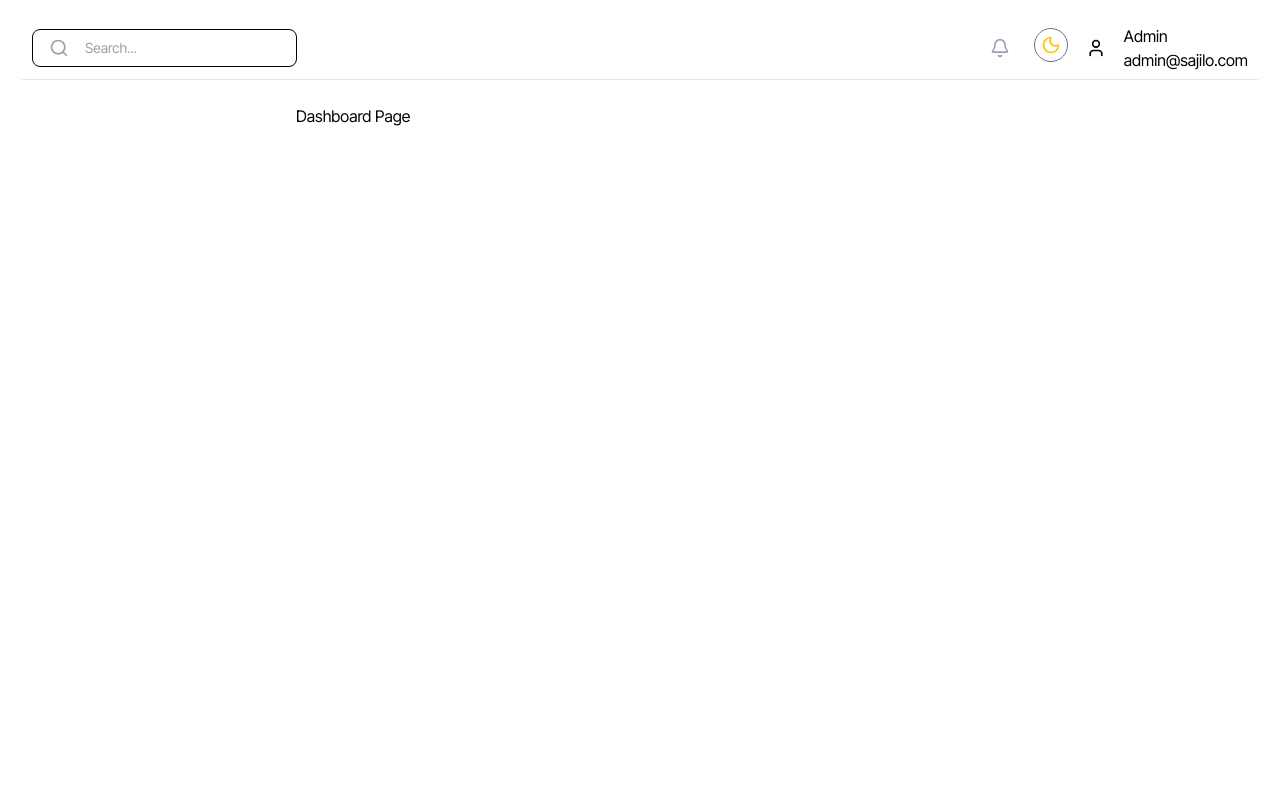
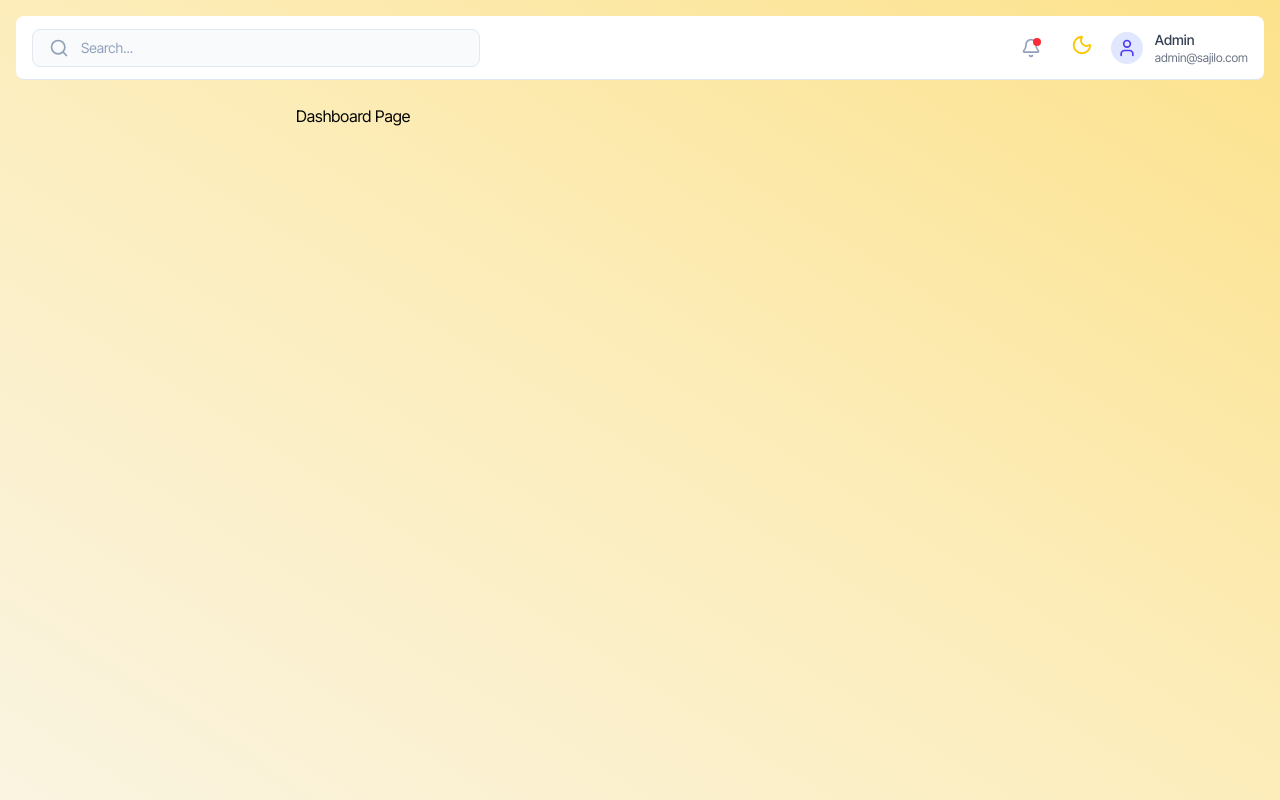
Before and after one commit to bijayjha2025/SajiloAdmin, a React (Vite) app: page / in a window 1280 px wide. Built offline with nearby package versions, Linux system fonts and the light colour scheme; a web font is replaced by a local one.

Commit message:
Enhancements

```diff
--- a/src/Components/Header.jsx
+++ b/src/Components/Header.jsx
@@ -2,29 +2,37 @@
 import { Bell, Search, User, Menu } from 'lucide-react';
 import ThemeToggle from '../ThemeToggle.jsx';
 
-const Header = ( { theme, setTheme }) => {
+const Header = ( { theme, setTheme, ToggleSidebar }) => {
 
  return(
- <header className='flex justify-between items-center bg-white border-b border-gray-200 p-4 h-16 transition-all duration-300 rounded-lg '>
-  <div className='flex items-center gap-4'>
-   <button className='md:hidden text-gray-500 hover:text-gray-700'><Menu size={24} /></button>
-   <div className='flex items-center gap-4 border rounded-lg px-4 py-2 w-full max-w-md bg-ray-50 md:flex'>
-    <Search size={20} className='text-gray-400' />
-    <input type="text" placeholder="Search..." className='bg-transparent outline-none flex-1 text-sm text-gray-700' />
+ <header className='
+ flex justify-between items-center p-4 h-16 rounded-lg
+ bg-white dark:bg-slate-900
+ border-b border-slate-200 dark:border-slate-800
+ transition-colors duration-300 '>
+  <div className='flex items-center gap-4 flex-1'>
+   <button className='md:hidden text-slate-500 hover:text-slate-700' onClick={ToggleSidebar}><Menu size={24} /></button>
+   <div className='flex items-center gap-3 border rounded-lg px-4 py-2 w-full max-w-md bg-slate-50 dark:bg-slate-800 border-slate-200 dark:border-slate-700'>
+    <Search size={20} className='text-slate-400 dark:text-slate-400' />
+    <input type="text" placeholder="Search..." className="flex-1 bg-transparent outline-none text-sm text-slate-700 dark:text-slate-200 placeholder-slate-400 dark:placeholder-slate-500" />
    </div>
   </div>
 
   <div className='flex items-center gap-6'>
-   <button className='relative text-gray-400 hover:text-gray-600'><Bell size={20} /></button>
+   <button className='relative text-slate-400 hover:text-slate-600 dark:text-slate-400 dark:hover:text-slate-200 transition-colors duration-300'><Bell size={20} />
+   <span className="absolute top-0 right-0 h-2 w-2 rounded-full bg-red-500"></span></button>
     <div className='flex items-center gap-3'>
-     <div className='text-yellow-400'>
+     <div className='text-yellow-400 dark:text-yellow-400'>
       <ThemeToggle theme={theme} setTheme={setTheme} />
      </div>
 
-     <div className='h-8 w-8 rounded-full flex items-center justify-center' ><User size={20} /></div>
-     <div>
-      <p>Admin</p>
-      <p>admin@sajilo.com</p>
+     <div className='flex items-center gap-3'>
+      <div className='h-8 w-8 rounded-full bg-indigo-100 dark:bg-indigo-500/10 flex items-center justify-center text-indigo-600 dark:text-indigo-400 font-bold'><User size={20} /></div>
+     </div>
+
+     <div className='leading-tight'>
+      <p className='text-sm font-medium text-gray-700'>Admin</p>
+      <p className='text-xs text-gray-500'>admin@sajilo.com</p>
      </div>
     </div>
   </div>
--- a/src/Components/Layout.jsx
+++ b/src/Components/Layout.jsx
@@ -11,7 +11,12 @@ function Layout(){
   );
 
  return(
-   <div className="min-h-screen dark:bg-black bg-white">
+   <div className="
+   min-h-screen
+   bg-gradient-to-tr
+   from-[#faf4e1] via-[#fcedbb] to-[#fce28b]
+   dark:from-[#020617] dark:via-[#020617] dark:to-[#020617]
+   transition-all duration-300" >
     <Sidebar isOpen={isSidebarOpen} setIsOpen={setIsSidebarOpen} />
     <div className="flex flex-col mx-auto p-4 min-h-screen">
      <Header theme={theme} setTheme={setTheme} />
--- a/src/ThemeToggle.jsx
+++ b/src/ThemeToggle.jsx
@@ -13,9 +13,9 @@ const ThemeToggle = ({ theme, setTheme }) => {
 
   return (
    <button>
-    {theme === "dark" ? ( <Sun className="size-8.5 p-1.5 border border-gray-500 rounded-full" onClick={()=>setTheme("light")} />)
+    {theme === "dark" ? ( <Sun className="size-8.5 p-1.5 rounded-full" onClick={()=>setTheme("light")} />)
     : (
-    <Moon className="size-8.5 p-1.5 border border-gray-500 rounded-full" onClick={()=>setTheme("dark")} /> )}
+    <Moon className="size-8.5 p-1.5 rounded-full" onClick={()=>setTheme("dark")} /> )}
    </button>
   );
 };
```
